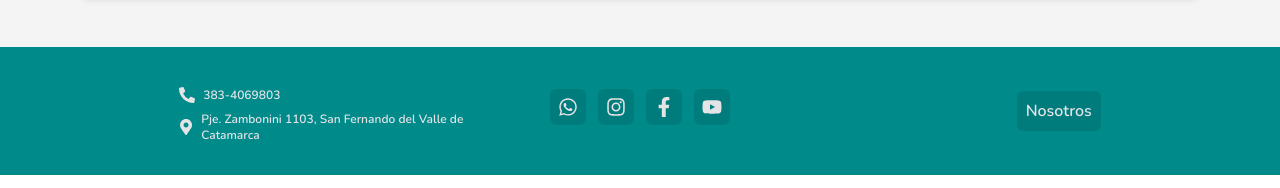
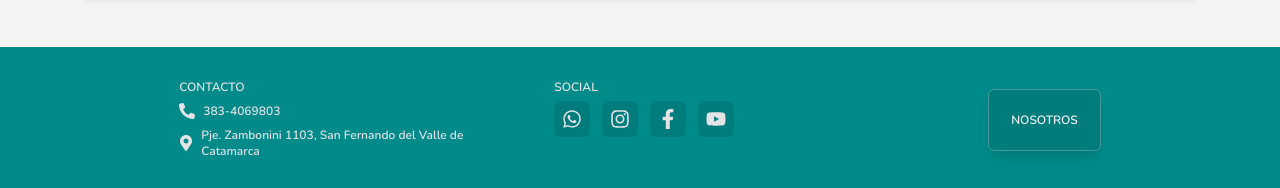
Before and after one commit to Caracolaracol/languageSpin-project, a React (Vite) app: page / in a window 1280 px wide. Shown: the part 1834-2022 px from the top of the page. Built offline with nearby package versions, Linux system fonts and the light colour scheme.

Commit message:
Agus12 (#39)
* footer

* footer fixes

```diff
--- a/src/components/Footer.jsx
+++ b/src/components/Footer.jsx
@@ -10,8 +10,13 @@ import {
 
 function Footer() {
   return (
-    <div className='grid grid-cols-3 grid-rows-2 sm:grid-cols-3 sm:grid-rows-1 grid-flow-dense bg-verdeSpin text-zinc-200 p-4 sm:px-7 md:px-12 lg:px-[10vw] xl:px-[14vw] 2xl:px-[17vw] lg:p-8'>
-      <ul className='row-span-2 flex flex-col justify-evenly w-[13rem] sm:w-[10rem] pt-2 space-y-2 font-semibold text-xs sm:col-span-1-span-1 sm:place-self-center sm:row-span-1 md:w-auto sm:justify-self-start'>
+
+    <div className='grid grid-cols-3 grid-rows-2 sm:grid-cols-3 sm:grid-rows-1 grid-flow-dense bg-verdeSpin text-zinc-200 p-3 sm:p-4 sm:px-7 md:px-12 lg:px-[10vw] xl:px-[14vw] 2xl:px-[17vw] lg:p-8'>
+      <ul className='row-span-2 flex flex-col justify-evenly w-[12rem] sm:w-[10rem] space-y-2 font-semibold text-xs sm:col-span-1-span-1 sm:place-self-center sm:row-span-1 md:w-auto sm:justify-self-start'>
+        <li>
+          <h1>CONTACTO</h1>
+        </li>
+
         <li className='flex items-center gap-2'>
           <FaPhoneAlt className='w-4 h-4' />
           <p>383-4069803</p>
@@ -22,36 +27,40 @@ function Footer() {
         </li>
       </ul>
 
-      <ul className='flex col-span-2 place-self-end justify-end  gap-3 w-[12rem] mb-2 sm:w-auto sm:col-span-1 sm:place-self-center'>
-        <li>
+      <ul className='flex col-span-2 place-self-end justify-center gap-2 sm:gap-1 w-[12rem] mb-5 sm:w-auto sm:col-span-1 sm:place-self-center flex-wrap'>
+        <h1 className=' relative font-semibold text-xs  left-2 sm:left-3 md:left-8 lg:left-8 -top-[2px]  w-[100%] flex-[0_0_100%]'>SOCIAL</h1>
+        <li className='sm:pl-2'>
+
           <Link
             to='https://api.whatsapp.com/send?phone=543834069803&text=%C2%A1Gracias%20por%20comunicarte!%20Te%20vamos%20a%20responder%20lo%20m%C3%A1s%20pronto%20posible'
             target='_blank'>
             <FaWhatsapp className='h-9 w-9 hover:text-white hover:bg-opacity-30 transition bg-black bg-opacity-10 p-2 rounded-md ' />
           </Link>
         </li>
-        <li>
+        <li className='sm:pl-2'>
           <Link to='https://www.instagram.com/languagespinidiomas/' target='_blank'>
             <FaInstagram className='h-9 w-9 hover:text-white hover:bg-opacity-30 transition bg-black bg-opacity-10 p-2 rounded-md' />
           </Link>
         </li>
-        <li>
+        <li className='sm:pl-2'>
           <Link to='https://www.facebook.com/LanguageSpinArg/' target='_blank'>
             <FaFacebookF className='h-9 w-9 hover:text-white hover:bg-opacity-30 transition bg-black bg-opacity-10 p-2 rounded-md' />
           </Link>
         </li>
-        <li>
+        <li className='sm:pl-2'>
           <Link to='https://www.youtube.com/@languagespin8138' target='_blank'>
             <FaYoutube className='h-9 w-9 hover:text-white hover:bg-opacity-30 transition bg-black bg-opacity-10 p-2 rounded-md' />
           </Link>
         </li>
       </ul>
 
-      <ul className='row-span-2 col-span-2 place-self-end sm:col-span-1 sm:place-self-center sm:justify-self-end'>
+
+      <ul className='row-span-2 col-span-2 place-self-end self-center sm:col-span-1 sm:place-self-center sm:justify-self-end'>
+
         <li>
           <Link
             to='/nosotros'
-            className='font-semibold  transition  bg-black bg-opacity-10 p-[9px]  rounded-md hover:text-white hover:bg-opacity-30'>
+            className='shadow-lg border border-zinc-200 border-opacity-30 text-xs uppercase  text-zinc-100 font-semibold  transition  bg-black bg-opacity-10 sm:p-[22px] p-[12px] rounded-md hover:text-white hover:bg-opacity-30'>
             Nosotros
           </Link>
         </li>
```
Also changed, not shown: 3 other files (tests, documents, lock files or other folders).
